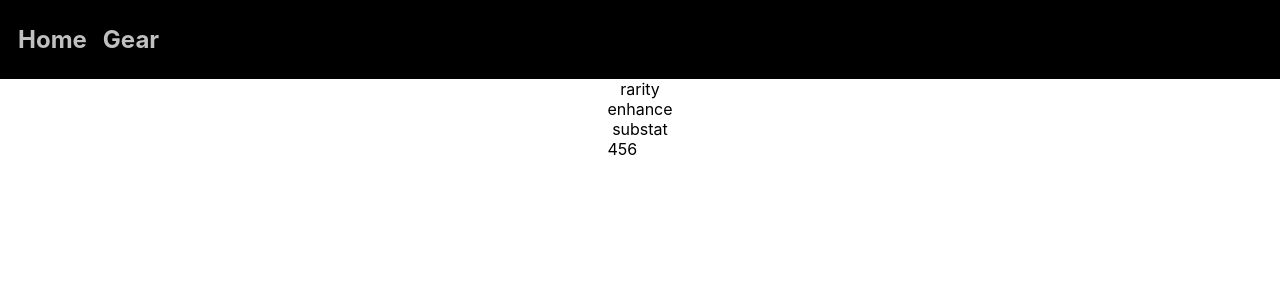
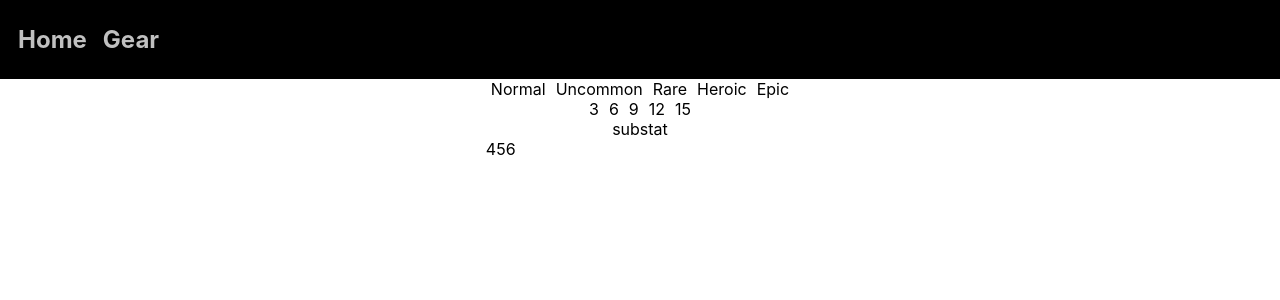
Before and after one commit to Cameronl14320/epic7-rebuilt, a Next.js app: page /gear in a window 1280 px wide. Shown: the top 300 px of the page. Built offline with nearby package versions, Linux system fonts and the light colour scheme.

Commit message:
added correct placeholders for rarity and enhance buttons

```diff
--- a/components/gear/enhanceSelect.tsx
+++ b/components/gear/enhanceSelect.tsx
@@ -1,3 +1,30 @@
-export default function enhanceSelect() {
+import GearSettings from '../../objects/GearSettings'
+import { Box } from 'rebass'
+import settings from '../../data/settings'
 
+const maxEnhance = settings.maxEnhance;
+
+const enhanceStyle = {
+    display: 'inline',
+    mx: '5px',
 }
+
+export default function enhanceSelect(props : {settings : GearSettings}) {
+    var settings : GearSettings = props.settings;
+
+    var enhanceButtons = []
+    for (let n = 0; n < maxEnhance; n++) {
+        let display : number = 3 * (n + 1);
+        enhanceButtons.push(
+            <Box key={"enhance-select-button-" + n} sx={enhanceStyle}>
+                {display}
+            </Box>
+        )
+    }
+
+    return (
+        <>
+            {enhanceButtons}
+        </>
+    )
+}
--- a/components/gear/raritySelect.tsx
+++ b/components/gear/raritySelect.tsx
@@ -1,3 +1,30 @@
-export default function raritySelect() {
+import GearSettings from '../../objects/GearSettings'
+import { Box } from 'rebass'
+import settings from '../../data/settings'
+import { RarityArray } from '../../objects/RarityArray'
 
+const maxRarity = settings.maxRarity;
+
+const rarityStyle = {
+    display: 'inline',
+    mx: '5px',
 }
+
+export default function raritySelect(props : {settings : GearSettings}) {
+    var settings : GearSettings = props.settings;
+
+    var rarityButtons = [];
+    for (let n = 0; n < maxRarity; n++) {
+        rarityButtons.push(
+            <Box key={"rarity-select-button-" + n} sx={rarityStyle}>
+                {RarityArray[n]}
+            </Box>
+        )
+    }
+
+    return (
+        <>
+            {rarityButtons}
+        </>
+    )
+}
--- a/components/gear/substatSelect.tsx
+++ b/components/gear/substatSelect.tsx
@@ -1,3 +1,5 @@
-export default function substatSelect() {
+import GearSelection from '../../objects/GearSelection'
 
+export default function substatSelect(props : {selection : GearSelection}) {
+    var selected : GearSelection = props.selection;
 }
--- /dev/null
+++ b/data/rarities.json
@@ -0,0 +1,19 @@
+{
+    "rarities": [
+        {
+            "rarity": "Normal"
+        },
+        {
+            "rarity": "Uncommon"
+        },
+        {
+            "rarity": "Rare"
+        },
+        {
+            "rarity": "Heroic"
+        },
+        {
+            "rarity": "Epic"
+        }
+    ]
+}
--- /dev/null
+++ b/data/settings.tsx
@@ -0,0 +1,5 @@
+export default {
+    maxRarity: 5,
+    maxTier: 4,
+    maxEnhance: 5,
+}
--- /dev/null
+++ b/objects/RarityArray.tsx
@@ -0,0 +1,13 @@
+import rarities from '../data/rarities.json'
+
+function createRarityArray() : string[] {
+    let array : string[] = [];
+    let jsonArray : any[] = [];
+
+    Object.keys(rarities.rarities).forEach(key => jsonArray.push({rarity: rarities.rarities[key].rarity}))
+    jsonArray.forEach(element => {array.push(element.rarity);});
+
+    return array;
+}
+
+export const RarityArray : string[] = createRarityArray();
--- a/objects/SubStat.tsx
+++ b/objects/SubStat.tsx
@@ -37,8 +37,8 @@ export class SubStat {
 }
 
 function createSubArray() : SubStat[] {
-    var array : SubStat[] = [];
-    var jsonArray : any[] = [];
+    let array : SubStat[] = [];
+    let jsonArray : any[] = [];
 
     Object.keys(substats.substats).forEach(key => jsonArray.push({name: substats.substats[key].name, min: substats.substats[key].min, max: substats.substats[key].max}))
     jsonArray.forEach(element => {array.push(new SubStat(element.name, element.min, element.max));});
--- a/pages/gear.tsx
+++ b/pages/gear.tsx
@@ -2,9 +2,11 @@ import GearSelection from '../objects/GearSelection'
 import GearSettings from '../objects/GearSettings'
 import {SubStat, SubArray} from '../objects/SubStat'
 import { Box } from 'rebass'
+import enhanceSelect from '../components/gear/enhanceSelect'
+import raritySelect from '../components/gear/raritySelect'
 
-const selection = new GearSelection();
-const settings = new GearSettings(0, 0 ,0);
+const selection : GearSelection = new GearSelection();
+const settings : GearSettings = new GearSettings(0, 0 ,0);
 
 const gearStyle = {
     wrapper: {
@@ -29,10 +31,10 @@ export default function gear(props) {
             <Box id="gear-center-container" sx={gearStyle.centerContainer}>
                 <Box id="gear-grid" sx={gearStyle.grid}>
                     <Box id="gear-grid-row-1">
-                        <Box id="gear-grid-rarity-select">rarity</Box>
+                        <Box id="gear-grid-rarity-select">{raritySelect({settings})}</Box>
                     </Box>
                     <Box id="gear-grid-row-2">
-                        <Box id="gear-grid-enhance-select">enhance</Box>
+                        <Box id="gear-grid-enhance-select">{enhanceSelect({settings})}</Box>
                     </Box>
                     <Box id="gear-grid-row-3">
                         <Box id="gear-grid-substat-select">substat</Box>
```
